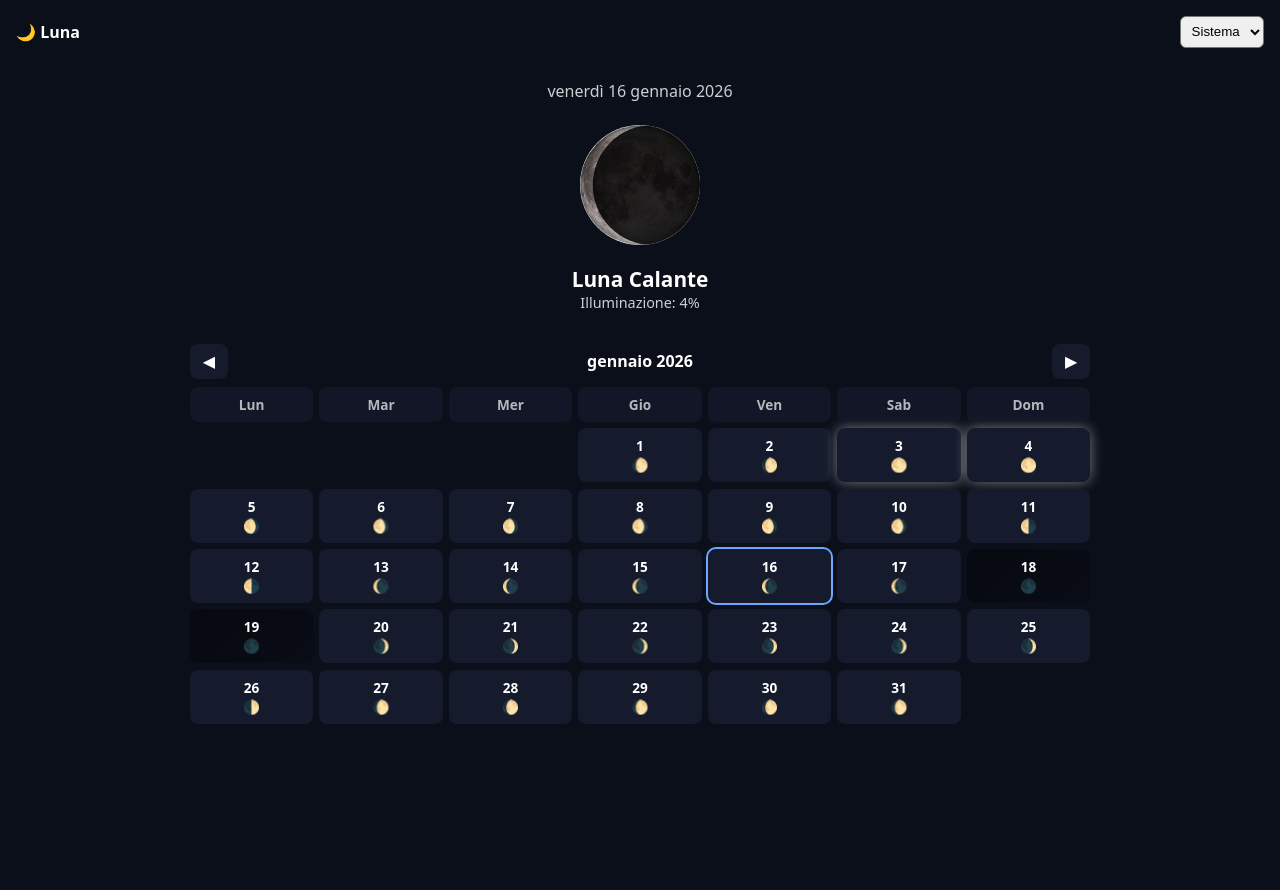
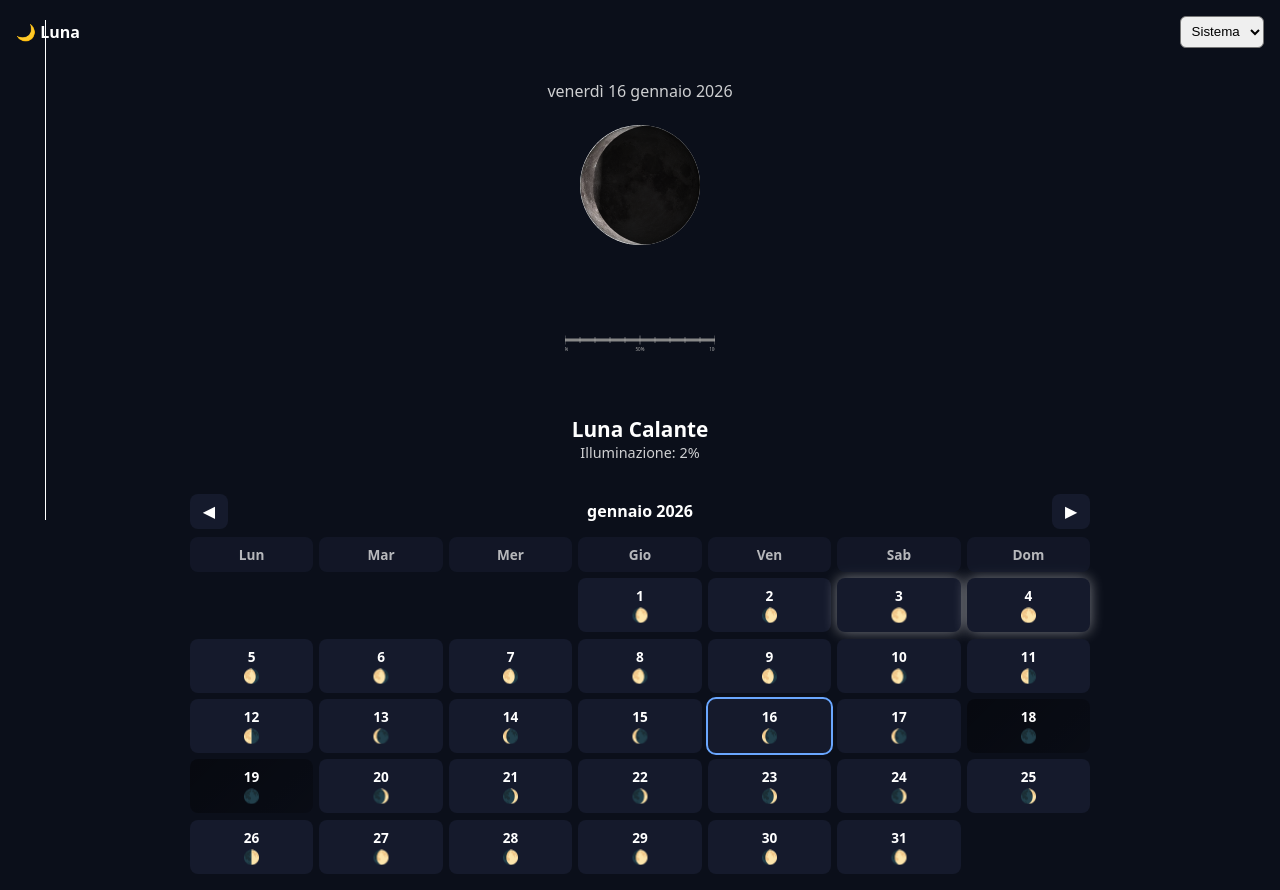
Before and after one commit to FiliDalzi/Fasi-lunari, a plain HTML site: page index.html in a window 1280 px wide. Before the commit the page ends 800 px from the top, so only its background shows below. Drawn offline with Linux system fonts and the light colour scheme.

Commit message:
Update index.html

```diff
--- a/index.html
+++ b/index.html
@@ -123,6 +123,21 @@ svg {
         height: 120px;
     }
 }
+
+.bar {
+    display: block;
+    margin: auto;
+}
+
+.linea-verticale {
+    width: 1px;
+    height: 500px;
+    background-color: #fff;
+    position: absolute;
+    top: 20px;
+    left: 45px;
+}
+
 </style>
 </head>
 
@@ -149,21 +164,19 @@ svg {
                 </clipPath>
 
                 <linearGradient id="shadow-gradient"
-                    x1="0%" y1="0%" x2="100%" y2="0%"
+                    x1="-80" y1="0" x2="80" y2="0"
                     gradientUnits="userSpaceOnUse">
 
-                    <!-- ombra profonda -->
-                    <stop offset="0%" stop-color="#000" stop-opacity="0.88"/>
+                    <!-- gradiente iniziale: sfumatura leggera a sinistra -->
+                    <stop offset="10%" stop-color="#000" stop-opacity="0"/>
+                    <stop offset="12%" stop-color="#000" stop-opacity="0.45"/>
+                    <stop offset="15%" stop-color="#000" stop-opacity="0.7"/>
 
-                    <!-- quasi tutta ombra -->
-                    <stop offset="65%" stop-color="#000" stop-opacity="0.9"/>
+                    <!-- ombra piena a destra -->
+                    <stop offset="18%" stop-color="#000" stop-opacity="0.9"/>
+                    <stop offset="100%" stop-color="#000" stop-opacity="0.9"/>
+                </linearGradient>
 
-                    <!-- terminatore stretto -->
-                    <stop offset="72%" stop-color="#000" stop-opacity="0.7"/>
-
-                    <!-- luce -->
-                    <stop offset="100%" stop-color="#000" stop-opacity="0"/>
-                </linearGradient>
 
             </defs>
 
@@ -174,10 +187,37 @@ svg {
 
             <circle id="shadow"
                 r="80"
-                fill="#000"
-                opacity="0.85"
+                fill="url(#shadow-gradient)"
                 clip-path="url(#moon-clip)" />
 
+
+        </svg>
+
+        <svg class="bar" viewBox="0 0 100 14" width="160" height="22">
+            <!-- linea principale -->
+            <rect x="0" y="6" width="100" height="2" fill="#888"/>
+
+            <!-- tacche -->
+            <g stroke="#aaa" stroke-width="0.4">
+                <line x1="0" y1="4" x2="0" y2="10"/>
+                <line x1="10" y1="5" x2="10" y2="9"/>
+                <line x1="20" y1="5" x2="20" y2="9"/>
+                <line x1="30" y1="5" x2="30" y2="9"/>
+                <line x1="40" y1="5" x2="40" y2="9"/>
+                <line x1="50" y1="4" x2="50" y2="10"/>
+                <line x1="60" y1="5" x2="60" y2="9"/>
+                <line x1="70" y1="5" x2="70" y2="9"/>
+                <line x1="80" y1="5" x2="80" y2="9"/>
+                <line x1="90" y1="5" x2="90" y2="9"/>
+                <line x1="100" y1="4" x2="100" y2="10"/>
+            </g>
+
+            <!-- etichette -->
+            <g font-size="3" fill="#aaa" text-anchor="middle">
+                <text x="0" y="14">0%</text>
+                <text x="50" y="14">50%</text>
+                <text x="100" y="14">100%</text>
+            </g>
         </svg>
 
         <div class="fase" id="fase"></div>
@@ -193,6 +233,8 @@ svg {
     <div class="calendar" id="calendar"></div>
 
 </div>
+
+    <div class="linea-verticale" id="linea"></div>
 
 <script>
 /* ---------- TEMA ---------- */
@@ -245,35 +287,47 @@ function updateToday() {
     const now = new Date();
     const p = moonPhase(now);
 
-    const illumFrac = (1 - Math.cos(2 * Math.PI * p)) / 2;
+    // illuminazione realistica
+    let illumFrac = (1 - Math.cos(2 * Math.PI * p)) / 2;
+    illumFrac = illumFrac < 0.05 ? illumFrac / 2 : illumFrac;
     const illum = Math.round(illumFrac * 100);
 
     const shadow = document.getElementById("shadow");
 
-    // distanza del cerchio dell'ombra dal centro (curvatura)
-    // Calcola curvatura dell'ombra: più curva vicino a 0 e 1, più piatta vicino a 0.25 e 0.75
-    const curveFactor = Math.sin(p * Math.PI); // varia da 0 a 1 a 0
-    const d = curveFactor * 80; // raggio massimo della curvatura
-    const shift = (p < 0.5 ? -d : d); // direzione coerente con fase
+    // curvatura dell'ombra
+    const curveFactor = Math.sin(p * Math.PI);
+    const d = curveFactor * 80;
+    const shift = (p < 0.5 ? -d : d);
 
-    const angle = (p < 0.5 ? -p : 1 - p) * 60; // ±60° massimo
-document.getElementById("shadow-gradient").setAttribute(
-    "gradientTransform",
-    `translate(${shift},0) rotate(${angle},0,0)`
-);
+    // inclinazione del terminatore
+    const angle = (p < 0.5 ? -p : 1 - p) * 60;
 
-    // aggiorna posizione cerchio ombra
+    // inclina il gradiente in base alla fase
+    const gradient = document.getElementById("shadow-gradient");
+    gradient.setAttribute("gradientTransform", `rotate(${angle}, 0, 0)`);
+
+    // aggiorna gradiente con sfumatura dinamica
+    const stops = document.querySelectorAll("#shadow-gradient stop");
+
+    // illumFrac = percentuale di luce della luna (0 = nuova, 1 = piena)
+    stops[0].setAttribute("offset", 10 + illumFrac * 8 + "%"); // da 12% a ~20%
+    stops[1].setAttribute("offset", 12 + illumFrac * 8 + "%"); // da 15% a ~23%
+    stops[2].setAttribute("offset", 15 + illumFrac * 8 + "%"); // da 18% a ~26%
+    stops[3].setAttribute("offset", 18 + "%");                  // inizio ombra piena
+    stops[4].setAttribute("offset", "100%");                    // ombra piena a destra
+    // ombra piena a destra
+
+
+    // aggiorna cerchio ombra
     shadow.setAttribute("cx", shift);
     shadow.setAttribute("cy", 0);
+    shadow.setAttribute("fill", "url(#shadow-gradient)");
 
-    // aggiorna gradiente
-    document
-      .getElementById("shadow-gradient")
-      .setAttribute("gradientTransform", `translate(${shift},0)`)
-
+    // info luna
     document.getElementById("fase").textContent = faseNome(p);
     document.getElementById("info").textContent = `Illuminazione: ${illum}%`;
 
+    // data odierna
     document.getElementById("today-date").textContent =
         now.toLocaleDateString("it-IT", {
             weekday: "long",
@@ -348,6 +402,25 @@ document.getElementById("next").onclick = () => {
 
 updateToday();
 buildCalendar();
+
+const linea = document.getElementById('linea');
+let posizione = 50; // deve corrispondere al valore iniziale di "left" nel CSS
+
+document.addEventListener('keydown', (event) => {
+    const passo = 5; // quanti pixel muovere per ogni pressione
+
+    if(event.key === 'a' || event.key === 'A') {
+        posizione -= passo; // sposta a sinistra
+        if (posizione < 0) posizione = 0; // blocco lato sinistro
+    }
+    else if(event.key === 'd' || event.key === 'D') {
+        posizione += passo; // sposta a destra
+        if (posizione > window.innerWidth - 1) posizione = window.innerWidth - 1; // blocco lato destro
+    }
+
+    linea.style.left = posizione + 'px';
+});
+
 </script>
 
 </body>
```
